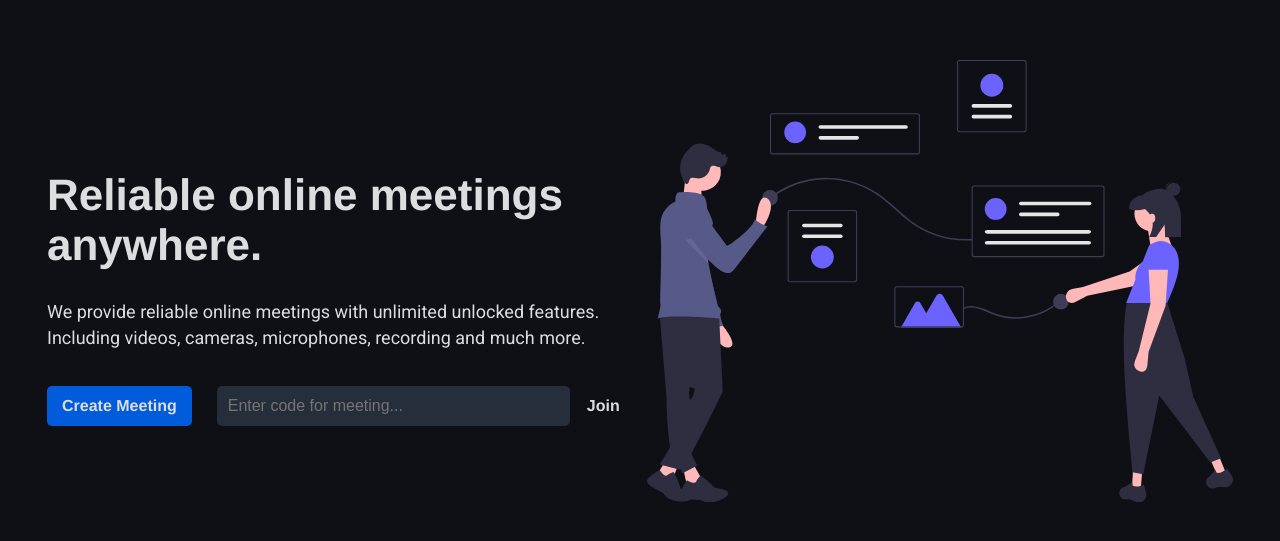
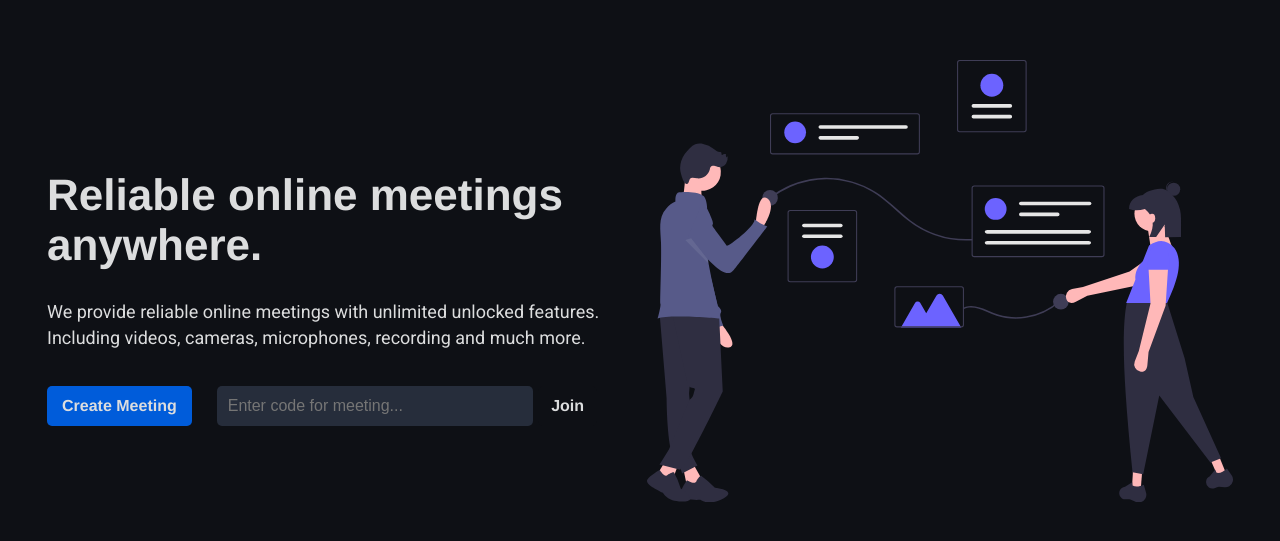
Before and after one commit to Poxie/chat-app, a React (Create React App) app in the folder frontend/: page / in a window 1280 px wide. Shown: the part 117-658 px from the top of the page. Built offline with nearby package versions, Linux system fonts and the light colour scheme; no server answers.

Commit message:
Margin changes

```diff
--- a/frontend/src/pages/home/Home.scss
+++ b/frontend/src/pages/home/Home.scss
@@ -48,11 +48,11 @@
         overflow: hidden;
         position: relative;
         padding: 6px 0;
-        width: 70px;
+        width: 80px;
         text-align: center;
         background-color: var(--primary-background);
         margin-left: 5px;
-        margin-right: 15px;
+        margin-right: 50px;
 
         &:hover {
             svg {
```
